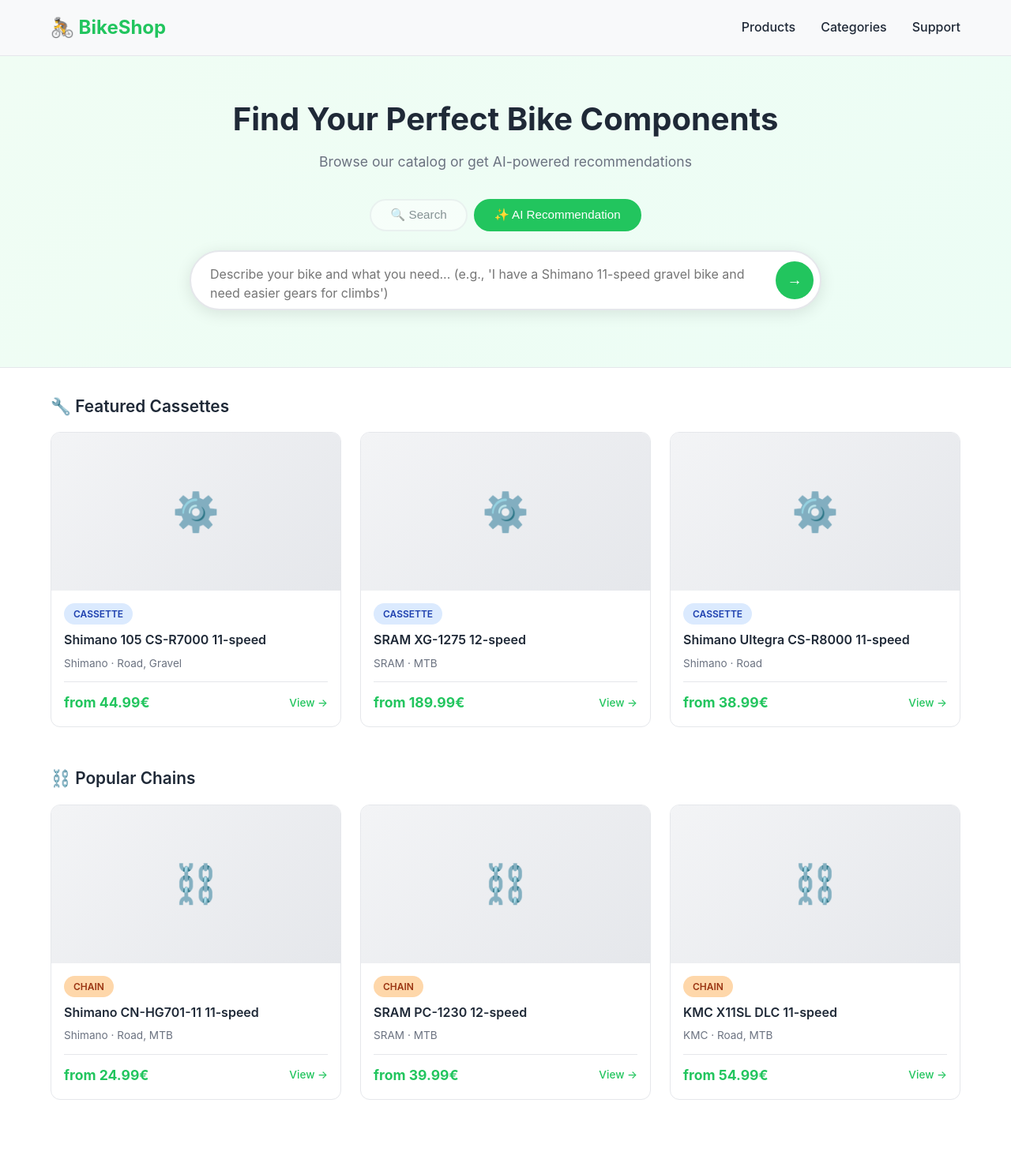
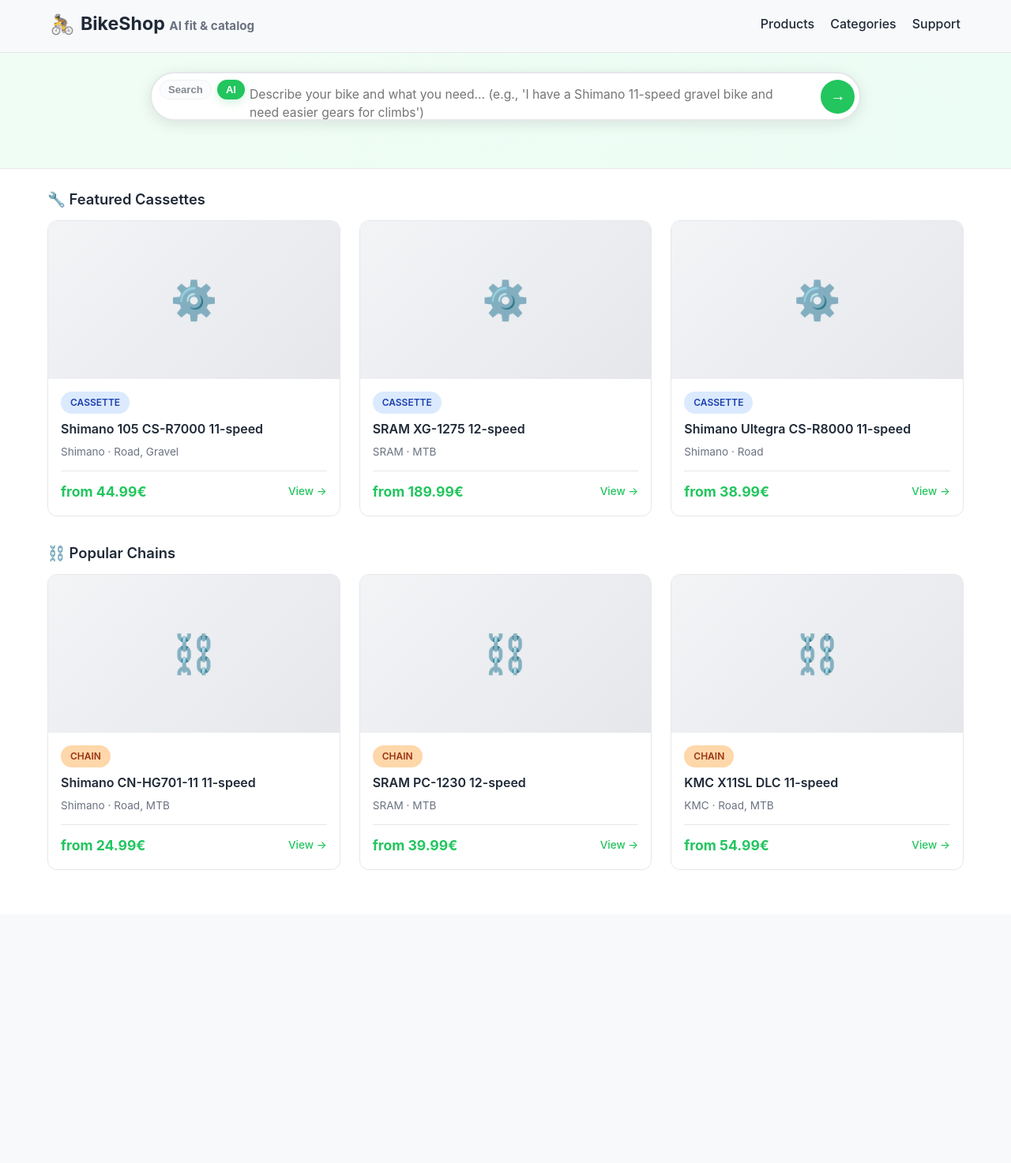
Before and after one commit to tim06927/Daiy, a Flask app: page / in a window 1280 px wide. Shown: the whole page at 79% size. After the commit the page ends 1102 px from the top, so only its background shows below. Run offline with Flask 3, Linux system fonts and the light colour scheme; parts of the project's set-up code (start-up, migrations or seed data) failed here and were passed over.

Commit message:
UI redesign for tighter fit and more room for Snap-to-cart

```diff
--- a/web/templates/index.html
+++ b/web/templates/index.html
@@ -36,7 +36,7 @@
     .header {
       background: var(--header-bg);
       border-bottom: 1px solid var(--border);
-      padding: 1rem 0;
+      padding: 0.75rem 0 1rem;
       position: sticky;
       top: 0;
       z-index: 100;
@@ -51,6 +51,8 @@
       display: flex;
       justify-content: space-between;
       align-items: center;
+      gap: 1rem;
+      flex-wrap: wrap;
     }
 
     .logo {
@@ -58,12 +60,37 @@
       font-weight: 700;
       color: var(--accent);
       text-decoration: none;
+      white-space: nowrap;
+      display: flex;
+      align-items: center;
+      gap: 0.5rem;
+    }
+
+    .logo-text {
+      display: inline-flex;
+      align-items: baseline;
+      gap: 0.35rem;
+      flex-wrap: wrap;
+    }
+
+    .header-title {
+      font-size: 1.45rem;
+      font-weight: 700;
+      color: var(--text);
+      line-height: 1.2;
+    }
+
+    .header-subtitle {
+      font-size: 0.95rem;
+      color: var(--muted);
+      line-height: 1.2;
     }
 
     .nav {
       display: flex;
-      gap: 2rem;
+      gap: 1.25rem;
       list-style: none;
+      flex-wrap: wrap;
     }
 
     .nav a {
@@ -80,48 +107,36 @@
     /* Hero Search Section */
     .hero {
       background: linear-gradient(135deg, #f0fdf4 0%, #ecfdf5 100%);
-      padding: 3rem 1.5rem 2rem;
+      padding: 1.5rem 1.5rem 1.25rem;
       border-bottom: 1px solid var(--border);
     }
 
     .hero-content {
-      max-width: 900px;
+      max-width: 980px;
       margin: 0 auto;
     }
 
-    .hero-title {
-      font-size: 2.5rem;
-      font-weight: 700;
-      color: var(--text);
-      margin-bottom: 0.5rem;
-      text-align: center;
-    }
-
-    .hero-subtitle {
-      font-size: 1.1rem;
-      color: var(--muted);
-      margin-bottom: 2rem;
-      text-align: center;
-    }
-
-    /* Search Mode Tabs */
-    .search-modes {
+    /* Search Mode Tabs on bar */
+    .search-modes-inline {
+      position: absolute;
+      left: 0.6rem;
+      top: 0.5rem;
       display: flex;
-      gap: 0.5rem;
-      justify-content: center;
-      margin-bottom: 1.5rem;
+      gap: 0.4rem;
+      z-index: 2;
     }
 
     .mode-tab {
-      padding: 0.6rem 1.5rem;
-      border: 2px solid var(--border);
-      background: white;
+      padding: 0.2rem 0.65rem;
+      border: 1px solid var(--border);
+      background: #f8fafc;
       color: var(--text);
-      font-size: 0.95rem;
-      font-weight: 500;
-      border-radius: 2rem;
+      font-size: 0.82rem;
+      font-weight: 600;
+      border-radius: 0.75rem;
       cursor: pointer;
       transition: all 0.2s;
+      line-height: 1.2;
     }
 
     .mode-tab:hover {
@@ -132,17 +147,18 @@
       background: var(--accent);
       color: white;
       border-color: var(--accent);
+      box-shadow: 0 4px 12px rgba(34, 197, 94, 0.2);
     }
 
     .mode-tab.disabled {
-      opacity: 0.5;
+      opacity: 0.55;
       cursor: not-allowed;
     }
 
     /* Search Container */
     .search-container {
       position: relative;
-      max-width: 800px;
+      max-width: 900px;
       margin: 0 auto;
     }
 
@@ -150,12 +166,13 @@
       position: relative;
       background: white;
       border: 2px solid var(--border);
-      border-radius: 3rem;
-      box-shadow: 0 4px 20px var(--shadow);
-      transition: all 0.3s ease;
+      border-radius: 2rem;
+      box-shadow: 0 4px 18px var(--shadow);
+      transition: all 0.2s ease;
       display: flex;
       align-items: center;
-      padding-right: 0.5rem;
+      padding-right: 0.35rem;
+      padding-left: 6.5rem; /* space for tabs */
     }
 
     .search-wrapper:focus-within {
@@ -167,8 +184,8 @@
       flex: 1;
       border: none;
       outline: none;
-      padding: 1rem 1.5rem;
-      font-size: 1rem;
+      padding: 0.9rem 1.25rem;
+      font-size: 0.98rem;
       background: transparent;
       resize: none;
       overflow: hidden;
@@ -177,12 +194,12 @@
     }
 
     .search-input.multi-line {
-      min-height: 4.5rem;
+      min-height: 3.6rem;
     }
 
     .search-button {
-      width: 3rem;
-      height: 3rem;
+      width: 2.7rem;
+      height: 2.7rem;
       border-radius: 50%;
       background: var(--accent);
       border: none;
@@ -289,72 +306,75 @@
     .main-content {
       max-width: 1200px;
       margin: 0 auto;
-      padding: 2rem 1.5rem;
+      padding: 1.5rem 1.25rem;
     }
 
     /* AI Results Section */
     .ai-results {
       display: none;
-      margin-bottom: 2rem;
+      margin-bottom: 1rem;
     }
 
     .ai-results.active {
       display: block;
     }
 
-    .insight-sections {
-      display: grid;
-      grid-template-columns: repeat(auto-fit, minmax(280px, 1fr));
-      gap: 1rem;
-      margin-bottom: 2rem;
+    .insight-tabs {
+      display: flex;
+      gap: 0.35rem;
+      margin-bottom: 0.6rem;
+      border-bottom: 1px solid var(--border);
+      padding-bottom: 0.25rem;
     }
 
-    .info-card,
-    .accordion {
+    .insight-tab {
+      border: 1px solid var(--border);
+      background: #f8fafc;
+      color: var(--text);
+      font-size: 0.9rem;
+      font-weight: 600;
+      border-radius: 0.6rem;
+      padding: 0.45rem 0.75rem;
+      cursor: pointer;
+      transition: all 0.2s;
+    }
+
+    .insight-tab.active {
+      background: var(--accent);
+      color: white;
+      border-color: var(--accent);
+      box-shadow: 0 4px 12px rgba(34, 197, 94, 0.2);
+    }
+
+    .insight-panels {
       background: #f9fafb;
       border: 1px solid var(--border);
-      border-radius: 0.75rem;
-      padding: 1rem 1.25rem;
-      box-shadow: 0 8px 20px rgba(0, 0, 0, 0.04);
+      border-radius: 0.65rem;
+      padding: 0.9rem 1rem;
+      box-shadow: 0 6px 14px rgba(0, 0, 0, 0.05);
+    }
+
+    .insight-panel {
+      display: none;
+    }
+
+    .insight-panel.active {
+      display: block;
     }
 
     .info-title {
       font-weight: 700;
-      margin-bottom: 0.5rem;
+      margin-bottom: 0.35rem;
       color: var(--text);
       display: flex;
       align-items: center;
-      gap: 0.4rem;
+      gap: 0.35rem;
     }
 
     .info-list {
       margin: 0.25rem 0 0;
       padding-left: 1.1rem;
       color: var(--muted);
-    }
-
-    .accordion-toggle {
-      width: 100%;
-      background: transparent;
-      border: none;
-      text-align: left;
-      font-weight: 700;
-      font-size: 1rem;
-      padding: 0;
-      display: flex;
-      align-items: center;
-      justify-content: space-between;
-      cursor: pointer;
-      color: var(--text);
-    }
-
-    .accordion-body {
-      margin-top: 0.75rem;
-      display: none;
-    }
-
-    .accordion-body.active {
-      display: block;
     }
 
     .pill {
@@ -553,13 +573,13 @@
     }
 
     .category-section {
-      margin-bottom: 3rem;
+      margin-bottom: 2rem;
     }
 
     .category-title {
-      font-size: 1.3rem;
+      font-size: 1.15rem;
       font-weight: 600;
-      margin-bottom: 1rem;
+      margin-bottom: 0.75rem;
       color: var(--text);
     }
 
@@ -597,7 +617,13 @@
   <!-- Header -->
   <header class="header">
     <div class="header-content">
-      <a href="/" class="logo">🚴 BikeShop</a>
+      <a href="/" class="logo">
+        🚴
+        <span class="logo-text">
+          <span class="header-title">BikeShop</span>
+          <span class="header-subtitle">AI fit & catalog</span>
+        </span>
+      </a>
       <nav>
         <ul class="nav">
           <li><a href="#products">Products</a></li>
@@ -611,22 +637,13 @@
   <!-- Hero Search Section -->
   <section class="hero">
     <div class="hero-content">
-      <h1 class="hero-title">Find Your Perfect Bike Components</h1>
-      <p class="hero-subtitle">Browse our catalog or get AI-powered recommendations</p>
-
-      <!-- Search Mode Tabs -->
-      <div class="search-modes">
-        <button class="mode-tab disabled" id="search-tab" onclick="switchMode('search')">
-          🔍 Search
-        </button>
-        <button class="mode-tab active" id="ai-tab" onclick="switchMode('ai')">
-          ✨ AI Recommendation
-        </button>
-      </div>
-
       <!-- Search Container -->
       <div class="search-container">
         <div class="search-wrapper">
+          <div class="search-modes-inline">
+            <button class="mode-tab disabled" id="search-tab" onclick="switchMode('search')">Search</button>
+            <button class="mode-tab active" id="ai-tab" onclick="switchMode('ai')">AI</button>
+          </div>
           <textarea
             id="search-input"
             class="search-input multi-line"
@@ -721,7 +738,7 @@
     const workflowList = document.getElementById('workflow-list');
     const checklistList = document.getElementById('checklist-list');
     const productRowsEl = document.getElementById('product-rows');
-    let whyExpanded = false;
+    let activeInsight = 'why';
 
     // Switch between search and AI modes
     function switchMode(mode) {
@@ -904,13 +921,13 @@
       handleSearch();
     }
 
-    function toggleWhy() {
-      whyExpanded = !whyExpanded;
-      whyBody.classList.toggle('active', whyExpanded);
-      const indicator = document.getElementById('why-toggle-indicator');
-      if (indicator) {
-        indicator.textContent = whyExpanded ? '▲' : '▼';
-      }
+    function switchInsight(key) {
+      activeInsight = key;
+      const tabs = ['why', 'workflow', 'checklist'];
+      tabs.forEach(t => {
+        document.getElementById(`tab-${t}`).classList.toggle('active', t === key);
+        document.getElementById(`panel-${t}`).classList.toggle('active', t === key);
+      });
     }
 
     function renderSections(sections) {
@@ -918,22 +935,13 @@
       const workflow = Array.isArray(sections.suggested_workflow) ? sections.suggested_workflow : [];
       const checklist = Array.isArray(sections.checklist) ? sections.checklist : [];
 
-      // Reset accordion to collapsed by default on each render
-      whyExpanded = false;
-      const indicator = document.getElementById('why-toggle-indicator');
-      if (indicator) indicator.textContent = '▼';
-
-      // Why (collapsed by default)
+      // Why
       whyBody.innerHTML = '';
-      const whyUl = document.createElement('ul');
-      whyUl.className = 'info-list';
       whyList.forEach(item => {
         const li = document.createElement('li');
         li.textContent = item;
-        whyUl.appendChild(li);
+        whyBody.appendChild(li);
       });
-      whyBody.appendChild(whyUl);
-      whyBody.classList.toggle('active', whyExpanded);
 
       // Workflow
       workflowList.innerHTML = '';
@@ -950,6 +958,9 @@
         li.textContent = item;
         checklistList.appendChild(li);
       });
+
+      // Reset to first tab on each render
+      switchInsight('why');
     }
 
     function renderProductRows(rows) {
```
Also changed, not shown: other parts of web/templates/index.html (+19 -19 lines).
